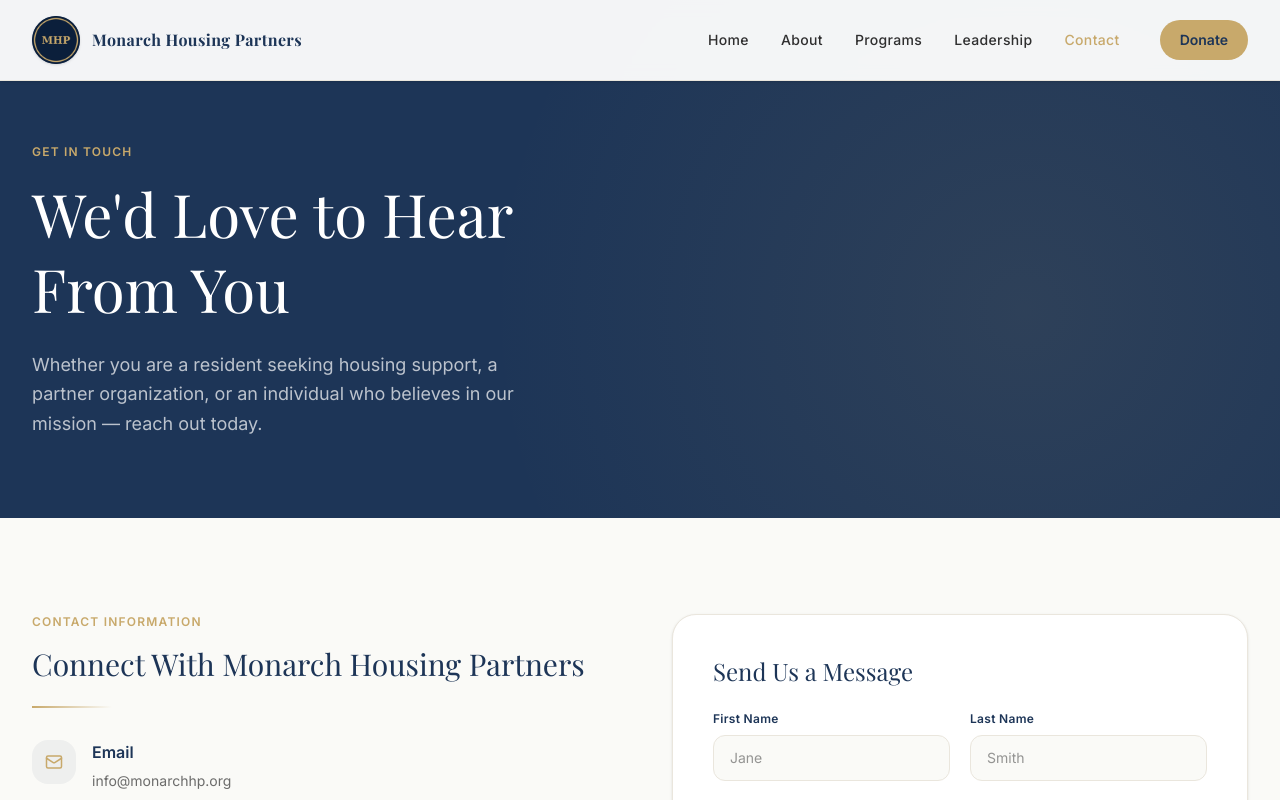
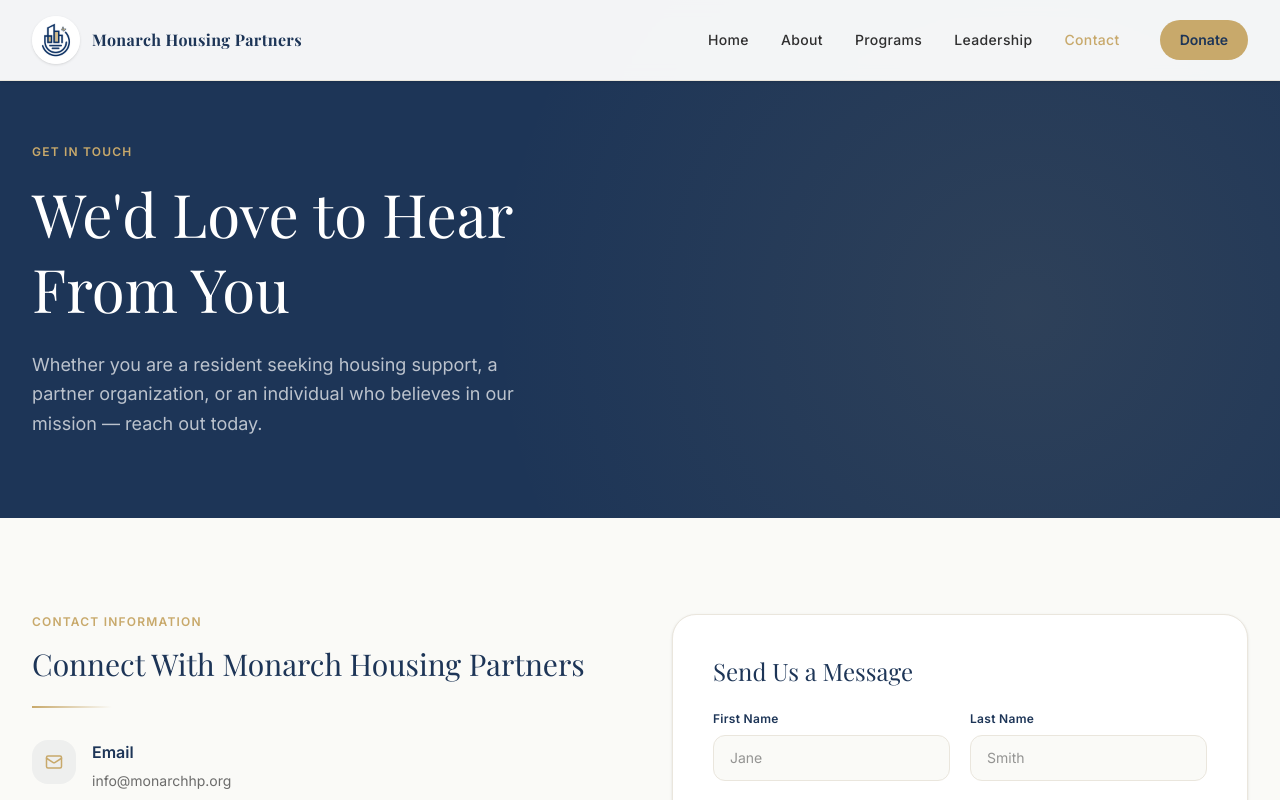
Before and after one commit to shadowapp-pixel/home-foundation, a Next.js app: page /contact in a window 1280 px wide. Shown: the top 800 px of the page. Built offline with nearby package versions, Linux system fonts and the light colour scheme; a web font is replaced by a local one.

Commit message:
Navbar: use new MHP logo icon on white circle

```diff
--- a/src/components/Navbar.tsx
+++ b/src/components/Navbar.tsx
@@ -25,9 +25,9 @@
         <div className="flex items-center justify-between h-20">
           {/* Logo */}
           <Link href="/" className="flex items-center gap-3 group">
-            <div className="w-12 h-12 rounded-full overflow-hidden flex-shrink-0 relative shadow-sm bg-[#1D3557]">
+            <div className="w-12 h-12 rounded-full overflow-hidden flex-shrink-0 relative shadow-sm bg-white">
               <Image
-                src="/mhp-logo.png"
+                src="/mhp-icon.png"
                 alt="Monarch Housing Partners Logo"
                 fill
                 sizes="96px"
```
